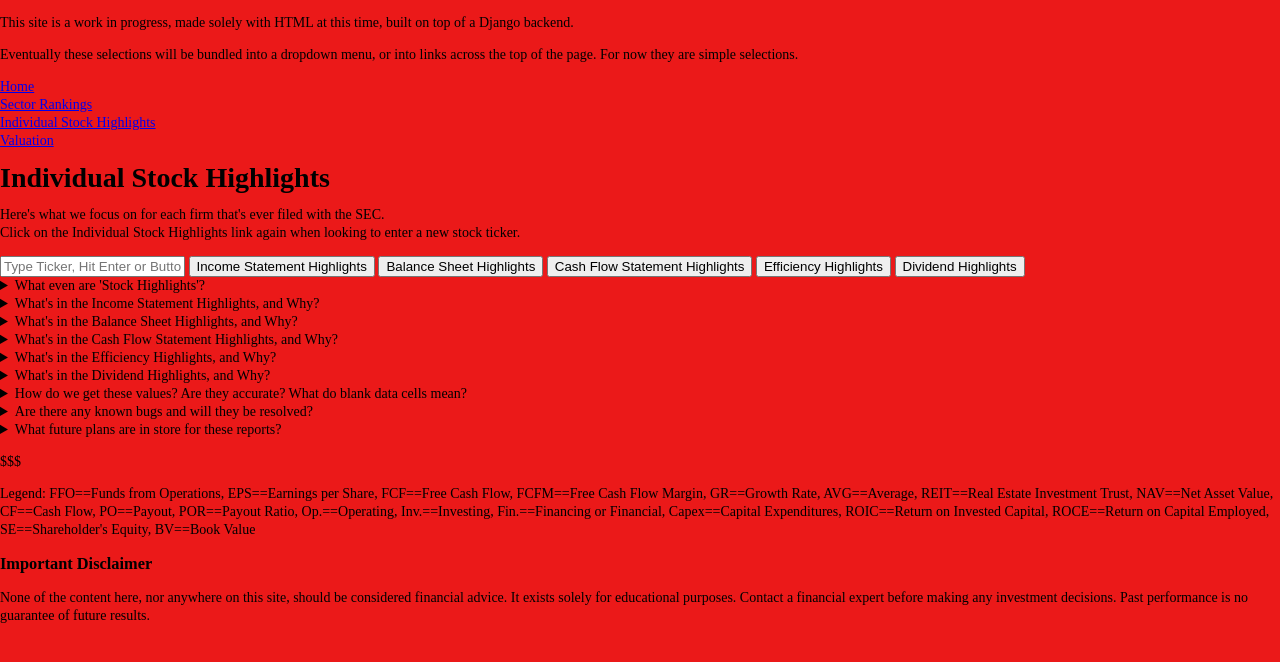
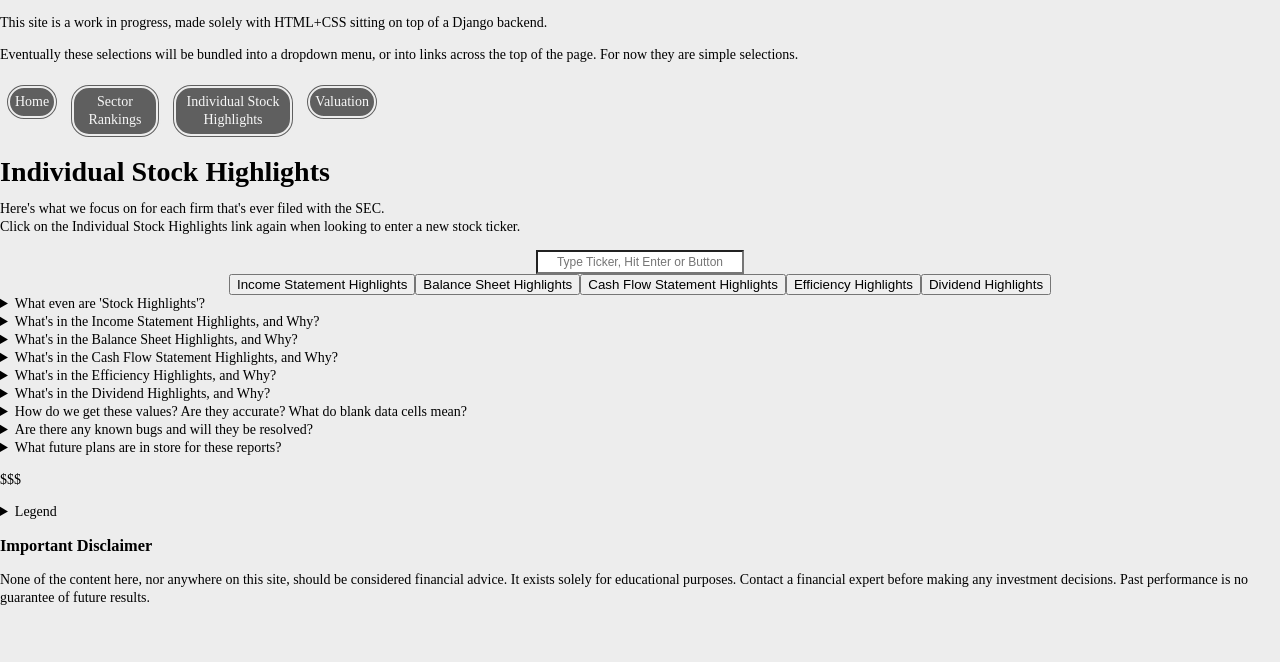
Before and after one commit to campbelllu/MainFrame, a Django app: template mainframe/investor_center/templates/investor_center/highlights.html in a window 1280 px wide. Shown: the top 662 px of the page. Run offline with Django 3.2, Linux system fonts and the light colour scheme; the template is opened without the code that fills it, so the values that code supplies are empty.

Commit message:
css updates. slowly, but surely.

```diff
--- a/mainframe/investor_center/static/investor_center/style.css
+++ b/mainframe/investor_center/static/investor_center/style.css
@@ -1,16 +1,71 @@
 body {
-    background: #eb1919;
-    /* background: -moz-linear-gradient(top, #7c803d 0%, #000000 75%, #000000 100%);
-    background: -webkit-gradient(left top, left bottom, color-stop(0%, #7c803d), color-stop(75%, #000000), color-stop(100%, #000000));
-    background: -webkit-linear-gradient(top, #7c803d 0%, #000000 75%, #000000 100%);
-    background: -o-linear-gradient(top, #7c803d 0%, #000000 75%, #000000 100%);
-    background: -ms-linear-gradient(top, #7c803d 0%, #000000 75%, #000000 100%);
-    background: linear-gradient(to bottom, #7c803d 0%, #000000 75%, #000000 100%); */
-    /* filter: progid:DXImageTransform.Microsoft.gradient( startColorstr='#7c803d', endColorstr='#000000', GradientType=0 ); */
+    background: #ededed;
     color: #000000;
     margin: 0;
-    /* font-family: 'Open Sans', sans-serif; */
     font-size: 14px;
     line-height: 18px;
     min-width: 600px;
     }
+
+ul#navlinks {
+    list-style-type: none;
+    margin: 0 0 0 0%;
+    display: table;
+    padding: 0;
+    overflow: hidden;
+    width: 30%;
+    /* luke might need to fix above width */
+    position: relative;
+}
+
+ul#navlinks li {
+    display: table-cell;
+    text-align: center;
+}
+
+ul#navlinks li a {
+    background: #5f5f5f;
+     /* #898989; */
+    color: #f7f7f7;
+    border: thick double #ededed ;
+    display: block;
+    margin-top: 5px;
+    margin-right: 5px;
+    margin-bottom: 5px;
+    margin-left: 5px;
+    padding: 5px 5px 5px 5px;
+    /* top right bot left  */
+    text-decoration: none;
+    font-size: 14px;
+    border-radius: 20px;
+    /* 20px round, 10px rectangle round, 0px rectangles */
+}
+
+ul#navlinks li a:hover {
+    background: #ededed;
+    border: thick double #000000 ;
+     /* #008000; */
+     /* above is stock market green; */
+     /* rgb(27, 165, 57); */
+    color: #000000;
+}
+
+input#tickerid {
+    /* display: table-cell;
+    text-align: center;
+    overflow: auto; */
+    height: 18px;
+    width: 200px;
+    font-size: 12px;
+    text-align: center;
+    color: #000000;
+    background-color: white;
+    /* margin-left: 50%; */
+
+}
+
+.container {
+    display: flex;
+    align-items: center;
+    justify-content: center;
+}
--- a/mainframe/investor_center/templates/investor_center/base.html
+++ b/mainframe/investor_center/templates/investor_center/base.html
@@ -13,32 +13,43 @@
 
     <body>
         <header>
-            <p>This site is a work in progress, made solely with HTML at this time, built on top of a Django backend. </p>
+            <p>This site is a work in progress, made solely with HTML+CSS sitting on top of a Django backend.</p>
             <p>Eventually these selections will be bundled into a dropdown menu, or into links across the top of the page. For now
                 they are simple selections.
             </p>
-            <p>
-                <a href="{% url 'index' %}">Home</a> </br>
-                <a href="{% url 'sr' %}">Sector Rankings</a> </br>
-                <a href="{% url 'highlights' %}">Individual Stock Highlights</a> </br>
-                <a href="{% url 'val' %}">Valuation</a>
+            <ul id="navlinks">
+                <li><a href="{% url 'index' %}">Home</a></li>
+                 <!-- </br> -->
+                 <li><a href="{% url 'sr' %}">Sector Rankings</a></li>
+                <!-- </br> -->
+                <li><a href="{% url 'highlights' %}">Individual Stock Highlights</a></li>
+                 <!-- </br> -->
+                <li><a href="{% url 'val' %}">Valuation</a></li>
                 <!--
                 work on valuation.
                 consider comparison tool.
                 also consider a report eval summary
                 flesh out the homepage.
                 clean every html file -->
-            </p>
+            </ul>
         </header>
 
         {% block content %}
         {% endblock %}
         <p>$$$</p>
-        <p>Legend: FFO==Funds from Operations, EPS==Earnings per Share, FCF==Free Cash Flow, FCFM==Free Cash Flow Margin, GR==Growth Rate,
-            AVG==Average, REIT==Real Estate Investment Trust, NAV==Net Asset Value, CF==Cash Flow, PO==Payout, POR==Payout Ratio, Op.==Operating, Inv.==Investing,
-            Fin.==Financing or Financial, Capex==Capital Expenditures, ROIC==Return on Invested Capital, ROCE==Return on Capital Employed, SE==Shareholder's Equity,
-            BV==Book Value
-        </p>
+
+        <details>
+            <summary>
+                Legend
+            </summary>
+            <p>
+                FFO==Funds from Operations, EPS==Earnings per Share, FCF==Free Cash Flow, FCFM==Free Cash Flow Margin, GR==Growth Rate,
+                AVG==Average, REIT==Real Estate Investment Trust, NAV==Net Asset Value, CF==Cash Flow, PO==Payout, POR==Payout Ratio, Op.==Operating, Inv.==Investing,
+                Fin.==Financing or Financial, Capex==Capital Expenditures, ROIC==Return on Invested Capital, ROCE==Return on Capital Employed, SE==Shareholder's Equity,
+                BV==Book Value
+            </p>
+        </details>
+
         {% block footer %}
         <footer>
             <h3>Important Disclaimer</h3>
--- a/mainframe/investor_center/templates/investor_center/highlights.html
+++ b/mainframe/investor_center/templates/investor_center/highlights.html
@@ -8,12 +8,18 @@
         Click on the Individual Stock Highlights link again when looking to enter a new stock ticker. </p>
     <form method="POST">
         {% csrf_token %}
-        <input type="text" name="ts" placeholder="Type Ticker, Hit Enter or Button">
-        <input type="submit" name="income" value="Income Statement Highlights">
-        <input type="submit" name="balance" value="Balance Sheet Highlights">
-        <input type="submit" name="cf" value="Cash Flow Statement Highlights">
-        <input type="submit" name="eff" value="Efficiency Highlights">
-        <input type="submit" name="divs" value="Dividend Highlights">
+        <div class="container">
+            <input type="text" name="ts" placeholder="Type Ticker, Hit Enter or Button" id="tickerid">
+
+        </div>
+        <div class="container">
+            <input type="submit" name="income" value="Income Statement Highlights">
+            <input type="submit" name="balance" value="Balance Sheet Highlights">
+            <input type="submit" name="cf" value="Cash Flow Statement Highlights">
+            <input type="submit" name="eff" value="Efficiency Highlights">
+            <input type="submit" name="divs" value="Dividend Highlights">
+        </div>
+
     </form>
     <details>
         <summary>
```
